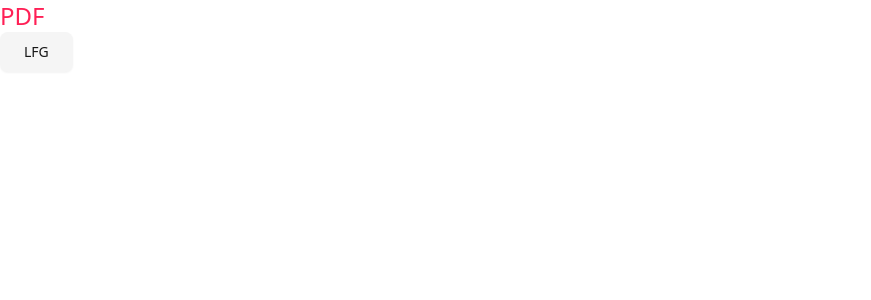
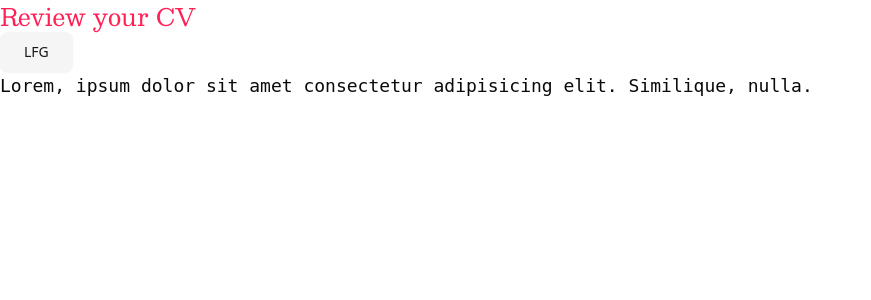
Before and after one commit to buneeIsSlo/rate-my-resume, a Next.js app: page / in a window 1280 px wide. Shown: the top 300 px of the page, without its empty margins (0-871 px from the left). Built offline with nearby package versions, Linux system fonts and the light colour scheme.

Commit message:
Add: .cursor to ignore list and add besley font

```diff
--- a/src/app/layout.tsx
+++ b/src/app/layout.tsx
@@ -1,5 +1,5 @@
 import type { Metadata } from "next";
-import { Geist, Geist_Mono } from "next/font/google";
+import { Geist, Geist_Mono, Besley } from "next/font/google";
 import "./globals.css";
 
 const geistSans = Geist({
@@ -9,6 +9,11 @@ const geistSans = Geist({
 
 const geistMono = Geist_Mono({
   variable: "--font-geist-mono",
+  subsets: ["latin"],
+});
+
+const besley = Besley({
+  variable: "--font-besley",
   subsets: ["latin"],
 });
 
@@ -25,7 +30,7 @@ export default function RootLayout({
   return (
     <html lang="en">
       <body
-        className={`${geistSans.variable} ${geistMono.variable} antialiased`}
+        className={`${geistSans.variable} ${geistMono.variable} ${besley.variable} antialiased`}
       >
         {children}
       </body>
--- a/src/app/page.tsx
+++ b/src/app/page.tsx
@@ -3,10 +3,14 @@ import { Button } from "@/components/ui/button";
 export default function Home() {
   return (
     <div>
-      <h1 className="text-2xl text-rose-500">PDF</h1>
+      <h1 className="font-[besley] text-2xl text-rose-500">Review your CV</h1>
       <Button variant={"secondary"} size={"lg"}>
         LFG
       </Button>
+      <p className="font-[mono] text-lg">
+        Lorem, ipsum dolor sit amet consectetur adipisicing elit. Similique,
+        nulla.
+      </p>
     </div>
   );
 }
```
Also changed, not shown: 1 other file (tests, documents, lock files or other folders).
